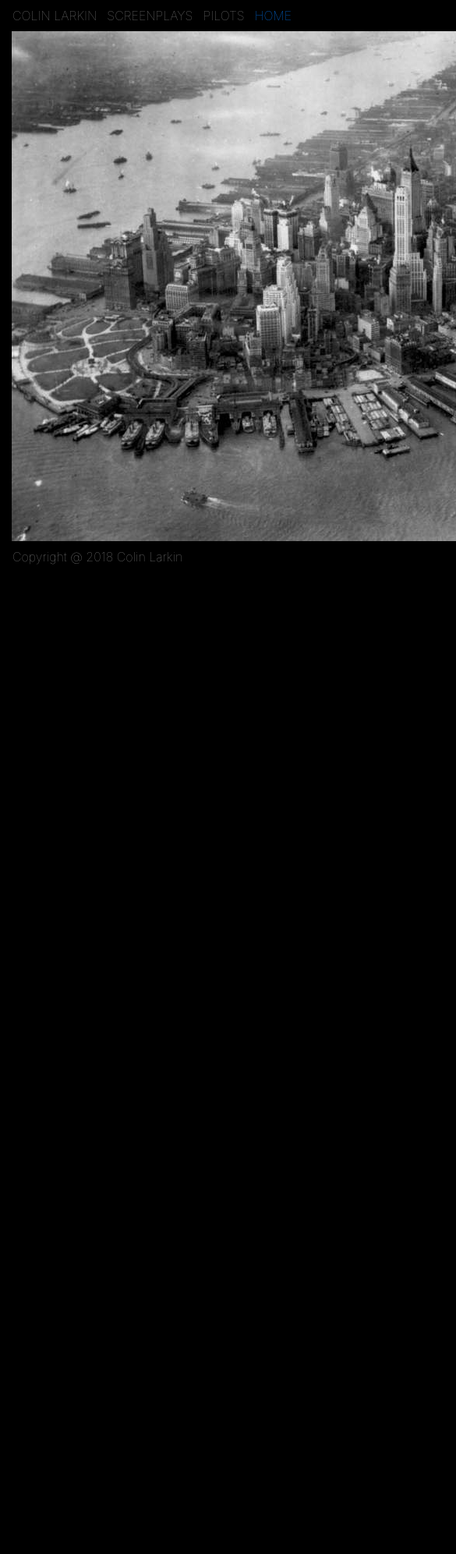
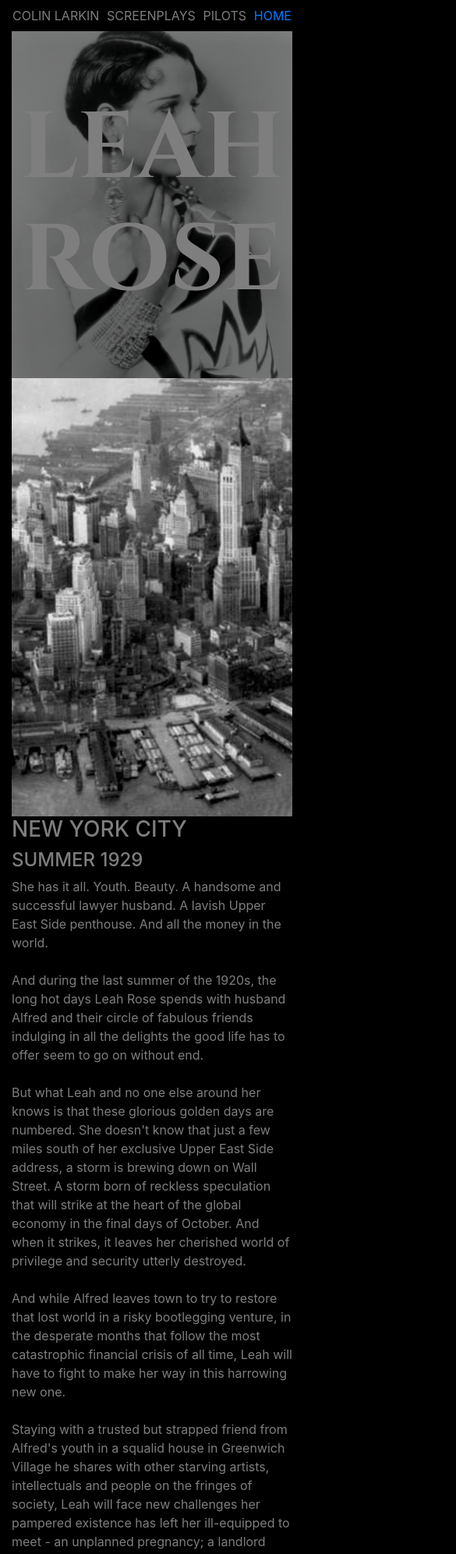
Before and after one commit to cjal920/screenSite, a plain HTML site: page leahRose.html in a window 390 px wide. Shown: the top 1993 px of the page at 78% size, 585 px wide, since content can reach past the window. Before the commit the page ends 844 px from the top, so only its background shows below. Drawn offline with nearby package versions, Linux system fonts and the light colour scheme; a web font is replaced by a local one.

Commit message:
updated synopsis and images

```diff
--- /dev/null
+++ b/assets/css/leahRose.css
@@ -0,0 +1,142 @@
+body    {
+    color: #7e7e7e;
+    background-color: #000;
+    /* font-weight: 100; */
+    /* font-family: 'Cinzel', serif;
+font-family: 'Diplomata', cursive;
+font-family: 'Great Vibes', cursive;
+font-family: 'Josefin Slab', serif;
+font-family: 'Notable', sans-serif;
+font-family: 'Averia Libre', cursive;
+font-family: 'IM Fell DW Pica SC', serif; */
+}
+
+.leah-rose-container    {
+    position: relative;
+    text-align: center;
+
+}
+
+#lr-full   {
+    position: relative;
+    opacity: 0.5;
+    width: 100%;
+}
+
+.lr-title1   {
+    position: absolute;
+    width: 100%;
+    top: 50%;
+    left: 50%;
+    transform: translate(-50%, -50%);
+    font-family: 'Cinzel', serif;
+    font-size: 120px;
+}
+
+
+#low-man-img    {
+    width: 100%;
+}
+
+
+
+
+.lr-bg   {
+    /* position: relative; */
+    /* width: 100%;
+    height: 100%;
+    background-color: #000; */
+    /* z-index: 1; */
+}
+
+#nyc-ext-img    {
+    position: absolute;
+    clip: rect(0px, 375px, 667px, 0px);
+    width: 100%;
+    opacity: 0.25;
+
+
+}
+
+#leah-rose-page-txt {
+    /* position: absolute; */
+
+}
+
+h1 {
+    /* position: absolute; */
+    /* margin-top: -600px;
+    margin-left: 50px;
+    font-size: 60px;
+    font-family: 'Times New Roman', Times, serif;
+    color: #000; */
+}
+
+h2 {
+    /* position: absolute; */
+    /* margin-top: -530px;
+    margin-left: 50px;
+    font-size: 40px;
+    font-family: 'Times New Roman', Times, serif;
+    color:  #000; */
+}
+
+#leah-rose-trailer-text {
+    /* position: absolute; */
+    /* margin-top: -480px;
+    margin-left: 50px;
+    font-size: 16px;
+    font-family: 'Times New Roman', Times, serif;
+    color: #000; */
+}
+
+
+
+
+
+#leah-rose-img  {
+    /* position: relative; */
+    /* background-color: #fff; */
+    /* opacity: 0; */
+}
+
+.leah-rose-title  {
+    position: absolute;
+    text-align: center;
+    top: 90%;
+    left: 50%;
+    transform: translate(-100%, -100%);
+    color: #927e3d;
+    font-size: 30px;
+}
+
+.leah-rose-txt  {
+    position: absolute;
+    width: 50%;
+    left: 15%;
+    transform: translate(-10%, -200%);
+    color: #fff;
+    font-size: 12px;
+    font-weight: bold;
+    opacity: 0;
+    /* visibility: hidden; */
+}
+
+
+
+
+
+
+.fishtown-title  {
+    position: absolute;
+    text-align: center;
+    top: 80%;
+    left: 50%;
+    transform: translate(-100%, -100%);
+    color: #927e3d;
+    font-size: 30px;
+}
+
+/* .poster-image:hover   {
+
+} */
--- a/assets/css/styleLeahRose.css
+++ /dev/null
@@ -1,73 +0,0 @@
-body    {
-    color: #7e7e7e;
-    background-color: #000;
-    font-weight: 100;
-}
-
-/* .container  {
-    position: relative;
-} */
-
-/* img {
-    z-index: -1;
-    background-color: #fff;
-} */
-
-.lr-bg   {
-    /* position: relative; */
-    width: 100%;
-    height: 100%;
-    background-color: #000;
-    z-index: 1;
-}
-
-
-
-
-
-#leah-rose-img  {
-    /* position: relative; */
-    /* background-color: #fff; */
-    /* opacity: 0; */
-}
-
-.leah-rose-title  {
-    position: absolute;
-    text-align: center;
-    top: 90%;
-    left: 50%;
-    transform: translate(-100%, -100%);
-    color: #927e3d;
-    font-size: 30px;
-}
-
-.leah-rose-txt  {
-    position: absolute;
-    width: 50%;
-    left: 15%;
-    transform: translate(-10%, -200%);
-    color: #fff;
-    font-size: 12px;
-    font-weight: bold;
-    opacity: 0;
-    /* visibility: hidden; */
-}
-
-
-
-
-
-
-.fishtown-title  {
-    position: absolute;
-    text-align: center;
-    top: 80%;
-    left: 50%;
-    transform: translate(-100%, -100%);
-    color: #927e3d;
-    font-size: 30px;
-}
-
-/* .poster-image:hover   {
-
-} */
--- a/index.html
+++ b/index.html
@@ -5,10 +5,9 @@
     <meta name="viewport" content="width=device-width, initial-scale=1.0">
     <meta http-equiv="X-UA-Compatible" content="ie=edge">
     <meta name="viewport" content="width=device-width, initial-scale=1">
-    <link href="https://fonts.googleapis.com/css?family=Cormorant+Unicase|Dorsa|Old+Standard+TT|Wire+One" rel="stylesheet">
-    <link rel="stylesheet" href="https://maxcdn.bootstrapcdn.com/bootstrap/4.1.0/css/bootstrap.min.css">
-    <link rel="stylesheet" type="text/css" href="assets/css/reset.css">
-    <link rel="stylesheet" type="text/css" href="assets/css/style.css">
+    <link href="https://fonts.googleapis.com/css?family=Averia+Libre|Cinzel:700|Diplomata|Great+Vibes|IM+Fell+DW+Pica+SC|Josefin+Slab:700|Notable" rel="stylesheet"><link rel="stylesheet" href="https://maxcdn.bootstrapcdn.com/bootstrap/4.1.0/css/bootstrap.min.css">
+    <!-- <link rel="stylesheet" type="text/css" href="assets/css/reset.css"> -->
+    <link rel="stylesheet" type="text/css" href="assets/css/index.css">
     <script src="https://ajax.googleapis.com/ajax/libs/jquery/3.3.1/jquery.min.js"></script>
     <title>Colin Larkin | Screenwriter</title>
 </head>
@@ -51,7 +50,14 @@
       <br>
 
       <button id="play-leah-rose">
-          <a href="leahRose.html" target="_blank"><img src="" class="" alt="Leah Rose"></a>
+          <a href="leahRose.html" target="_blank">
+          <audio id="leah-rach" preload="auto">
+            <source src="assets/audio/IMG_0077.mp3">
+        </audio>
+
+
+
+          <img src="" class="" alt="Leah Rose"></a>
       </button>
 
 
@@ -92,7 +98,7 @@ Fishtown
 
     </footer>
 
-    <script type="text/javascript" src="assets/js/script.js"></script>
+    <script type="text/javascript" src="assets/js/index.js"></script>
 
 </body>
 </html>
--- a/leahRose.html
+++ b/leahRose.html
@@ -5,12 +5,11 @@
     <meta name="viewport" content="width=device-width, initial-scale=1.0">
     <meta http-equiv="X-UA-Compatible" content="ie=edge">
     <meta name="viewport" content="width=device-width, initial-scale=1">
-    <link href="https://fonts.googleapis.com/css?family=Cormorant+Unicase|Dorsa|Old+Standard+TT|Wire+One" rel="stylesheet">
-    <link rel="stylesheet" href="https://maxcdn.bootstrapcdn.com/bootstrap/4.1.0/css/bootstrap.min.css">
-    <link rel="stylesheet" type="text/css" href="assets/css/reset.css">
-    <link rel="stylesheet" type="text/css" href="assets/css/styleLeahRose.css">
+    <link href="https://fonts.googleapis.com/css?family=Averia+Libre|Cinzel:700|Diplomata|Great+Vibes|IM+Fell+DW+Pica+SC|Josefin+Slab:700|Notable" rel="stylesheet"><link rel="stylesheet" href="https://maxcdn.bootstrapcdn.com/bootstrap/4.1.0/css/bootstrap.min.css">
+    <!-- <link rel="stylesheet" type="text/css" href="assets/css/reset.css"> -->
+    <link rel="stylesheet" type="text/css" href="assets/css/leahRose.css">
     <script src="https://ajax.googleapis.com/ajax/libs/jquery/3.3.1/jquery.min.js"></script>
-    <title>Screenplays | Leah Rose</title>
+    <title>Leah Rose</title>
 </head>
 <body>
     <header>
@@ -32,16 +31,111 @@
 
     <main>
       <div class="container">
+
+          <div class="row">
+              <div class="col-sm-12 col-md-12 col-lg-12">
+                <div class="leah-rose-container">
+                  <img src="assets/img/Screen Shot 2018-10-23 at 7.52.54 AM.png" id="lr-full" alt="Leah Rose">
+                  <h1 class="lr-title1">LEAH ROSE</h1>
+                </div>
+                </div>
+        </div>
+
       <div class="row">
-          <div class="col-sm-12">
-      <div class="lr-bg">
+          <div class="col-sm-12 col-md-12 col-lg-12">
+              <div class="synopsis-container">
+              <img src="assets/img/Screen Shot 2018-10-23 at 7.56.03 AM.png" id="low-man-img" alt="Lower Manhattan">
+              <h3>NEW YORK CITY</h3>
+              <h4>SUMMER 1929</h4>
+              <p id="lr-syn">
+                She has it all. Youth. Beauty. A handsome and successful lawyer
+                husband. A lavish Upper East Side penthouse. And all
+                the money in the world.
+                <br><br>
+                And during the last summer of the 1920s, the long hot days Leah Rose spends
+                with husband Alfred and their circle of fabulous friends indulging
+                in all the delights the good life has to offer seem to go on without end.
+                <br><br>
+                But what Leah and no one else around her knows is that these glorious golden days
+                are numbered. She doesn't know that just a few miles south of her
+                exclusive Upper East Side address, a storm is brewing down on Wall Street.
+                A storm born of reckless speculation that will strike at the heart of the global
+                economy in the final days of October. And when it strikes, it leaves her cherished world
+                of privilege and security utterly destroyed.
+                <br><br>
+                And while Alfred leaves town to try to restore that lost world in a risky
+                bootlegging venture, in the desperate months that follow the most catastrophic
+                financial crisis of all time, Leah will have to fight to make her way in
+                this harrowing new one.
+                <br><br>
+                Staying with a trusted but strapped friend from Alfred's youth in a squalid
+                house in Greenwich Village he shares with other starving artists, intellectuals
+                and people on the fringes of society, Leah will face new challenges her pampered
+                existence has left her ill-equipped to meet - an unplanned pregnancy; a landlord who
+                wants her out unless she can pay rent; having to find a job to do it;
+                and with each passing day he's gone, the growing fear that Alfred isn't coming back.
+                <br><br>
+                But as a consequence of her struggles and sacrifices, Leah will find the
+                strength to persevere and a far greater sense of purpose than her comfortabe but
+                ultimately unfulfilling old life ever gave her. And like those closest to her, she
+                will weather these hard times in her own way and be changed by them forever.
+
+
+                But as a consequence of her arduous journey and the people she meets along the way,
+                Leah will reconnect with her Jewish heritage while awakening to the plight of powerless
+
+                as a dangerous political climate unleashed by the global economic turmoil begins to unfold
+                as unready world unwittingly creeps toward total war.
+
+
+              </p>
+
+            </div>
+          </div>
+        </div>
+
+            <div class="row">
+                <div class="col-sm-12 col-md-12 col-lg-12">
+                 <p class="leah-rose-tagline">When the world around her lost its way, she made her own.</p>
+                <h1 class="leah-rose-title-two">LEAH ROSE</h1>
+          </div>
+          </div>
+
+
+
+
+
+    <!-- <div class="row">
+        <div class="col-sm-12 col-md-12 col-lg-12">
+            <img src="assets/img/manhattanWide.jpg" id="low-man-img" alt="Lower Manhattan">
+          </div>
+  </div> -->
+
+      <!-- <div class="lr-bg">
 
         <img src="assets/img/manhattanWide.jpg" id="nyc-ext-img" alt="Lower Manhattan">
+        <h1>NEW YORK CITY</h1>
+        <h2>SUMMER 1929</h2>
+        <p id="leah-rose-page-txt">When the Crash of 1929 shatters the good life she’s always known, a spoiled socialite finds purpose through adversity as she fights to make her way in a harrowing new world.
+        </p> -->
+
+
+
+
 
       </div>
+        <!-- <p>A woman who loses everything and finds herself.
+
+        </p> -->
 
 
-      <audio id="leah-rach" style="display:none;" controls="controls" preload="auto">
+                <!-- <p>When the world around her lost its way, she made her own.
+
+        </p> -->
+      <!-- </div> -->
+
+
+      <audio id="leah-rach" allow="autoplay">
           <source src="assets/audio/IMG_0077.mp3">
       </audio>
     </div>
@@ -74,7 +168,7 @@ Fishtown
 
     </footer>
 
-    <script type="text/javascript" src="assets/js/script.js"></script>
+    <script type="text/javascript" src="assets/js/leahRose.js"></script>
 
 </body>
 </html>
```
Also changed, not shown: assets/css/index.css (renamed from assets/css/style.css, +7 -0 lines), assets/js/index.js (added, +39 -0 lines), assets/js/leahRose.js (renamed from assets/js/script.js, +7 -0 lines), assets/img/Screen Shot 2018-10-23 at 7.52.54 AM.png (added), assets/img/Screen Shot 2018-10-23 at 7.56.03 AM.png (added), assets/img/Screen Shot 2018-10-23 at 7.58.04 AM.png (added), assets/img/Screen Shot 2018-10-23 at 7.58.53 AM.png (added), 1 other file.
